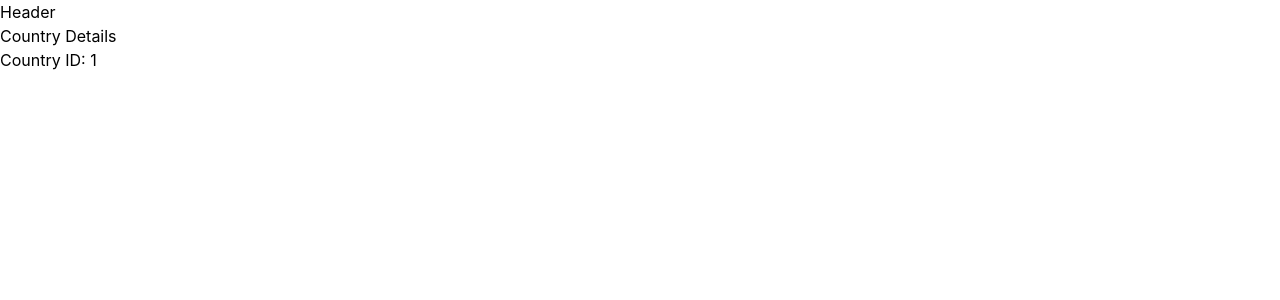
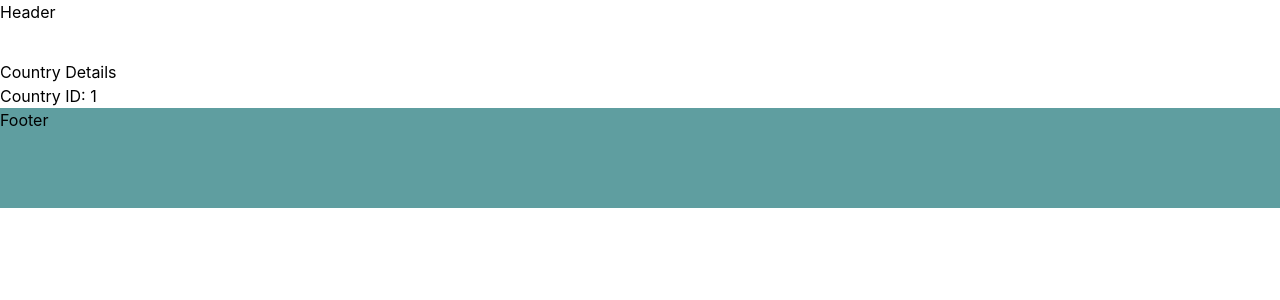
Before and after one commit to Adriantutuianu/statistics-api, a React (Create React App) app: page /country/1 in a window 1280 px wide. Shown: the top 300 px of the page. Built offline with nearby package versions, Linux system fonts and the light colour scheme; no server answers.

Commit message:
Added footer component

```diff
--- a/src/App.tsx
+++ b/src/App.tsx
@@ -5,6 +5,7 @@
 import CountryDetails from "./components/CountryDetails/CountryDetails";
 import NotFoundRoute from "./components/NotFoundRoute/NotFoundRoute";
 import Header from "./components/Header/Header";
+import Footer from "./components/Footer/Footer";
 
 function App() {
   return (
@@ -16,6 +17,7 @@
           <Route path="/country/:id" element={<CountryDetails />} />
           <Route path="*" element={<NotFoundRoute />} />
         </Routes>
+        <Footer />
       </div>
     </Router>
   );
--- /dev/null
+++ b/src/components/Footer/Footer.tsx
@@ -0,0 +1,8 @@
+import React from "react";
+import "./footer.css";
+
+const Footer = () => {
+  return <div className="footer">Footer</div>;
+};
+
+export default Footer;
--- /dev/null
+++ b/src/components/Footer/footer.css
@@ -0,0 +1,4 @@
+.footer {
+  height: 100px;
+  background-color: cadetblue;
+}
--- a/src/components/Header/Header.tsx
+++ b/src/components/Header/Header.tsx
@@ -1,7 +1,7 @@
 import React from "react";
 import "./header.css";
 const Header = () => {
-  return <div>Header</div>;
+  return <div className="header">Header</div>;
 };
 
 export default Header;
--- a/src/components/Header/header.css
+++ b/src/components/Header/header.css
@@ -0,0 +1,3 @@
+.header {
+  height: 60px;
+}
```
